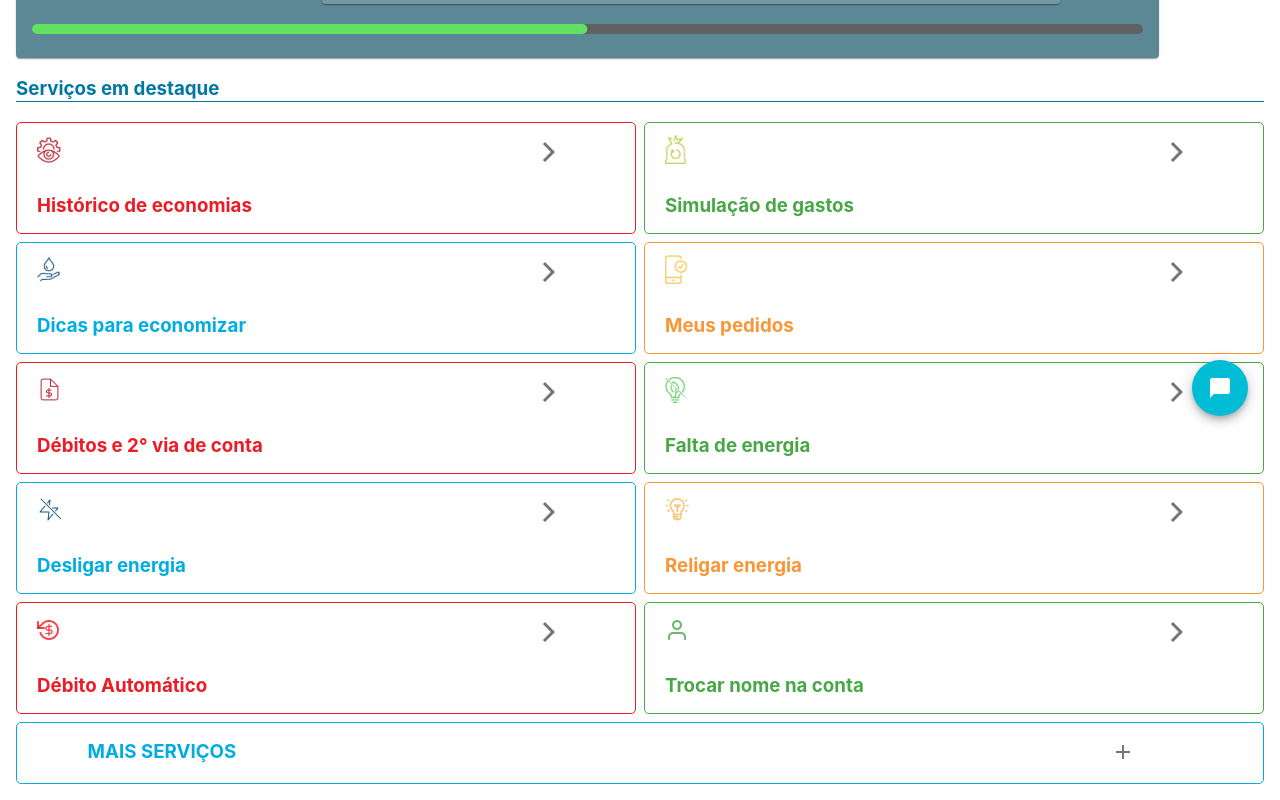
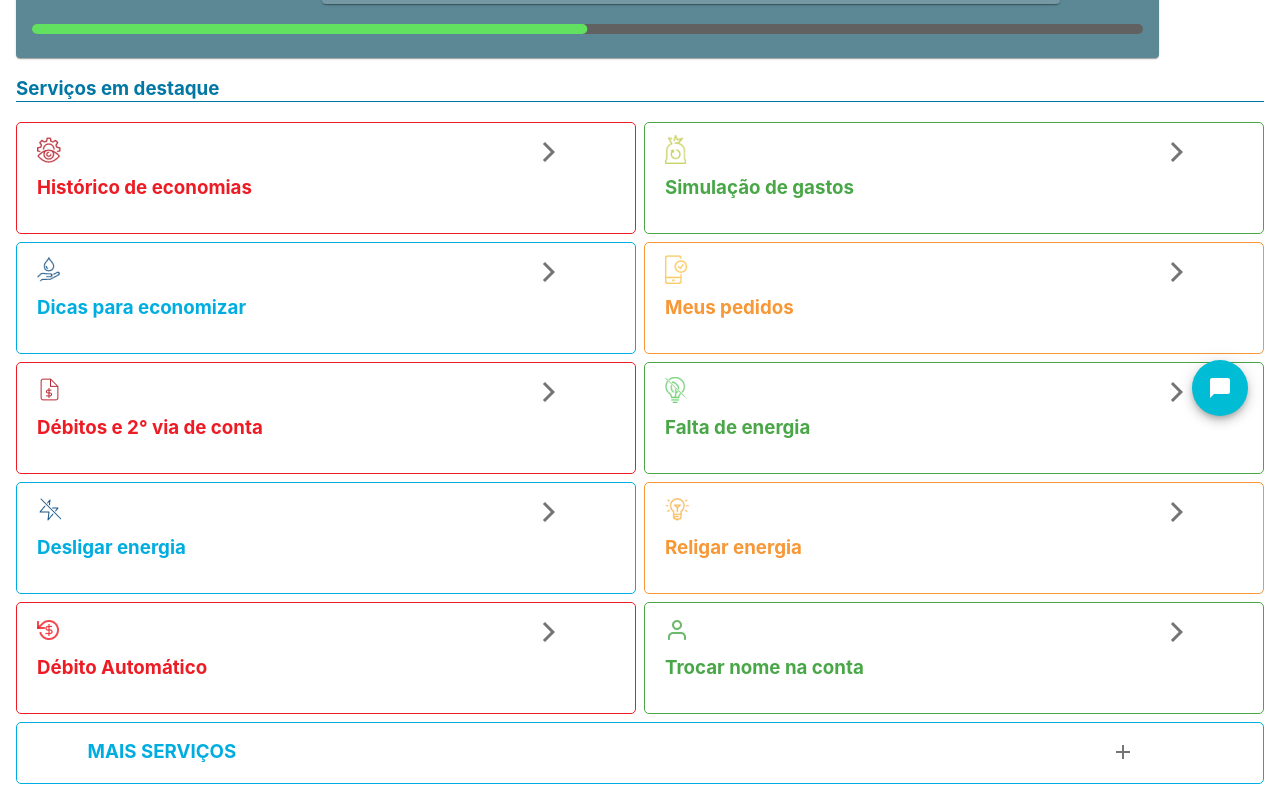
Before and after one commit to BrunoEleodoro/megahack4_front, a React (Create React App) app: page /home in a window 1280 px wide. Shown: the part 352-1152 px from the top of the page. Built offline with nearby package versions, Linux system fonts and the light colour scheme.

Commit message:
Correção Card

```diff
--- a/src/pages/home/Home.js
+++ b/src/pages/home/Home.js
@@ -218,7 +218,7 @@ export default function Home() {
                 </Grid>
               </Grid>
 
-              <h3 style={{color:"#ED1B24",marginBottom:1}}>Histórico de economias</h3>
+              <h3 style={{color:"#ED1B24",marginBottom:1,marginTop:0}}>Histórico de economias</h3>
 
             </Box>
           </Grid>
@@ -236,7 +236,7 @@ export default function Home() {
                 </Grid>
               </Grid>
 
-              <h3 style={{color:"#49A748",marginBottom:1}}>Simulação de gastos</h3>
+              <h3 style={{color:"#49A748",marginBottom:1,marginTop:0}}>Simulação de gastos</h3>
 
             </Box>
           </Grid>
@@ -254,7 +254,7 @@ export default function Home() {
                 </Grid>
               </Grid>
 
-              <h3 style={{color:"#00ade0",marginBottom:1}}>Dicas para economizar</h3>
+              <h3 style={{color:"#00ade0",marginBottom:1,marginTop:0}}>Dicas para economizar</h3>
 
             </Box>
           </Grid>
@@ -272,7 +272,7 @@ export default function Home() {
                 </Grid>
               </Grid>
 
-              <h3 style={{color:"#f79735",marginBottom:1}}>Meus pedidos</h3>
+              <h3 style={{color:"#f79735",marginBottom:1,marginTop:0}}>Meus pedidos</h3>
 
             </Box>
           </Grid>
@@ -290,7 +290,7 @@ export default function Home() {
                 </Grid>
               </Grid>
 
-              <h3 style={{color:"#ED1B24",marginBottom:1}}>Débitos e 2° via de conta</h3>
+              <h3 style={{color:"#ED1B24",marginBottom:1,marginTop:0}}>Débitos e 2° via de conta</h3>
 
             </Box>
           </Grid>
@@ -308,7 +308,7 @@ export default function Home() {
                 </Grid>
               </Grid>
 
-              <h3 style={{color:"#49A748",marginBottom:1}}>Falta de energia</h3>
+              <h3 style={{color:"#49A748",marginBottom:1,marginTop:0}}>Falta de energia</h3>
 
             </Box>
           </Grid>
@@ -326,7 +326,7 @@ export default function Home() {
                 </Grid>
               </Grid>
 
-              <h3 style={{color:"#00ade0",marginBottom:1}}>Desligar energia</h3>
+              <h3 style={{color:"#00ade0",marginBottom:1,marginTop:0}}>Desligar energia</h3>
 
             </Box>
           </Grid>
@@ -344,7 +344,7 @@ export default function Home() {
                 </Grid>
               </Grid>
 
-              <h3 style={{color:"#f79735",marginBottom:1}}>Religar energia</h3>
+              <h3 style={{color:"#f79735",marginBottom:1,marginTop:0}}>Religar energia</h3>
 
             </Box>
           </Grid>
@@ -363,7 +363,7 @@ export default function Home() {
                 </Grid>
               </Grid>
 
-              <h3 style={{color:"#ED1B24",marginBottom:1}}>Débito Automático</h3>
+              <h3 style={{color:"#ED1B24",marginBottom:1,marginTop:0}}>Débito Automático</h3>
 
             </Box>
           </Grid>
@@ -381,7 +381,7 @@ export default function Home() {
                 </Grid>
               </Grid>
 
-              <h3 style={{color:"#49A748",marginBottom:1}}>Trocar nome na conta</h3>
+              <h3 style={{color:"#49A748",marginBottom:1,marginTop:0}}>Trocar nome na conta</h3>
 
             </Box>
           </Grid>
```
